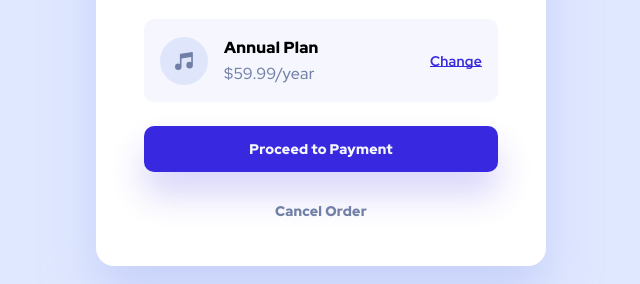
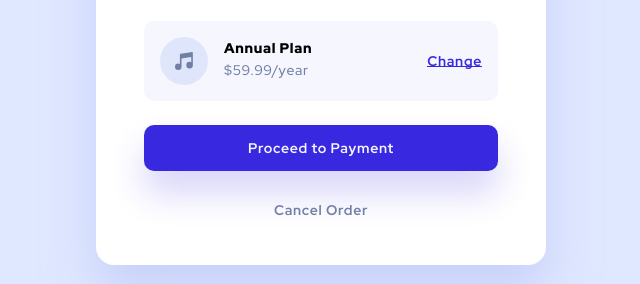
Before and after one commit to agusthas/FEM_order-summary-component-main, a website built with Vite: page index.html in a window 1280 px wide. Shown: the part 465-749 px from the top of the page, 319-959 px from the left. Built offline with nearby package versions, Linux system fonts and the light colour scheme.

Commit message:
fix font

```diff
--- a/style.css
+++ b/style.css
@@ -77,8 +77,9 @@ img {
   padding: 1rem;
   line-height: 1;
   text-align: center;
-  font-weight: 900;
-  font-size: 0.9375rem;
+  font-weight: 700;
+  font-size: 0.8125rem;
+  letter-spacing: 0.05em;
 }
 
 .btn-block {
@@ -119,7 +120,7 @@ img {
   gap: 1rem;
   border-radius: var(--radius-sm);
   font-size: 0.875rem;
-  letter-spacing: 0.015em;
+  letter-spacing: 0.05em;
   margin-top: 1.5rem;
 }
 
@@ -180,7 +181,6 @@ img {
 .btn-payment {
   background-color: var(--clr-bright-blue);
   color: var(--clr-very-pale-blue);
-  letter-spacing: 0.015em;
   box-shadow: 0px 22px 35px rgba(56, 42, 225, 0.2);
   transition: background-color var(--transition);
 }
@@ -192,7 +192,6 @@ img {
 .btn-cancel {
   background-color: transparent;
   color: var(--clr-desaturated-blue);
-  letter-spacing: 0.015em;
   transition: color var(--transition);
 }
 
@@ -216,10 +215,6 @@ img {
     padding: 2rem 3rem;
   }
 
-  .plan {
-    font-size: 1rem;
-  }
-
   .plan-link a {
     font-size: 0.875rem;
   }
```
